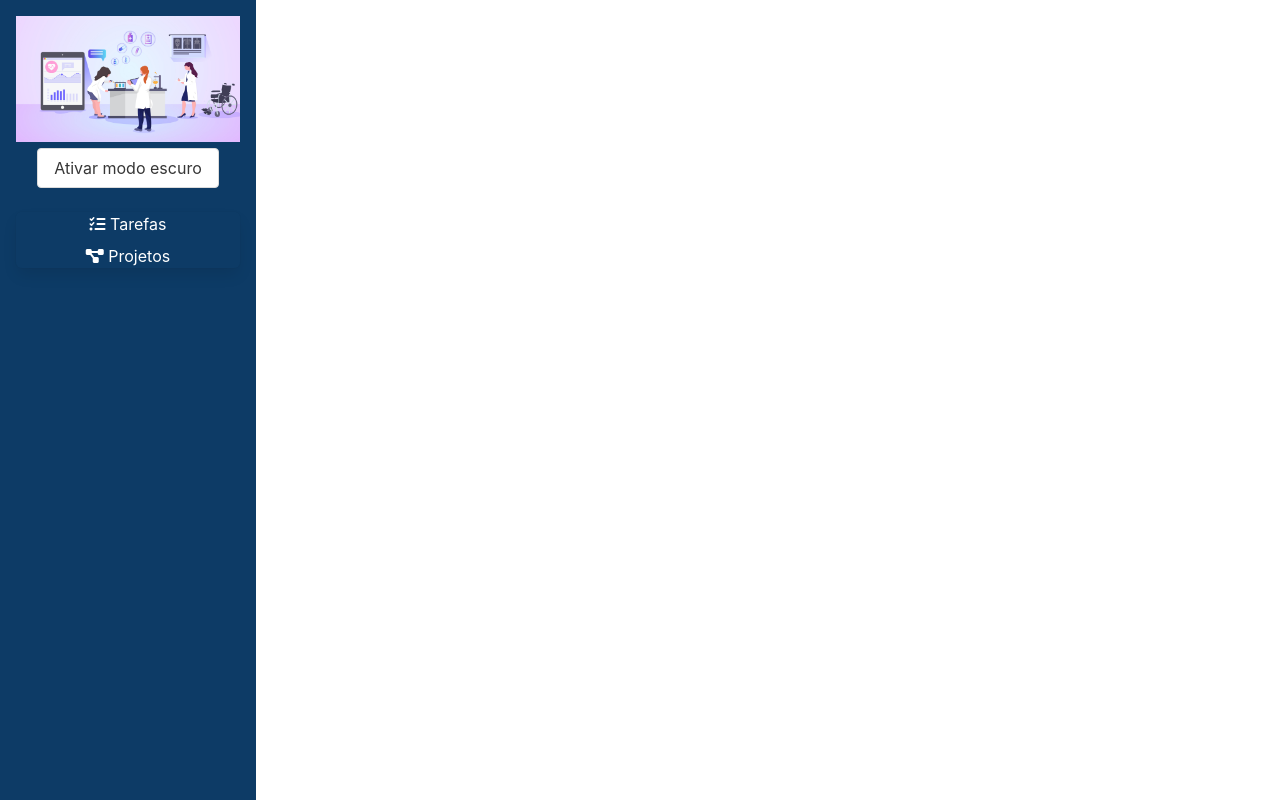
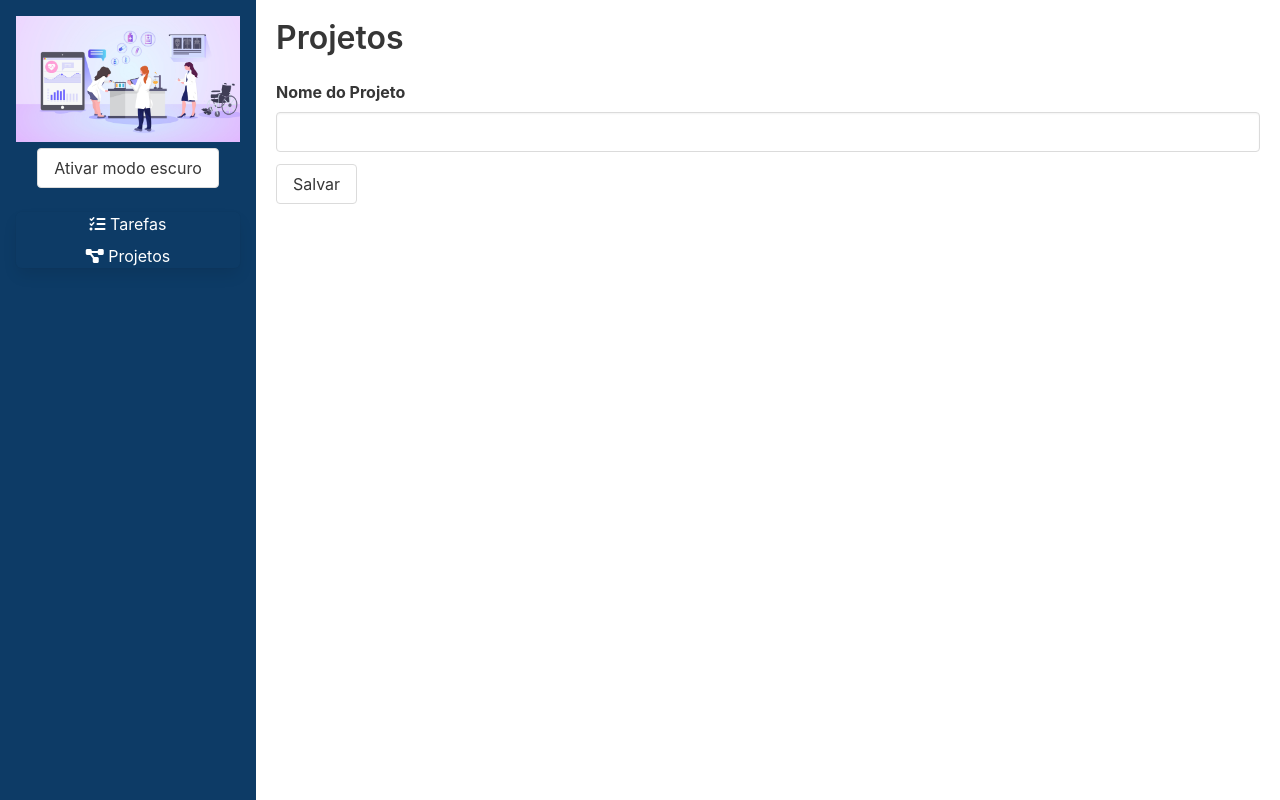
Before and after one commit to EdnildoCunha/gerenciador-de-estudos-vuejs, a Vue app: page /#/projetos/1 in a window 1280 px wide. Built offline with nearby package versions, Linux system fonts and the light colour scheme.

Commit message:
edição de projeto e separação dos componentes formulário e projeto

```diff
--- a/src/roteador/index.ts
+++ b/src/roteador/index.ts
@@ -1,5 +1,6 @@
 import { createRouter, createWebHashHistory, RouteRecordRaw } from "vue-router";
 import Projetos from '../views/Projetos.vue';
+import Formulario from '../views/projetos/Formulario.vue';
 import Tarefas from '../views/Tarefas.vue';
 
 const rotas: RouteRecordRaw[] = [
@@ -12,6 +13,17 @@
         path: '/projetos',
         name: 'Projetos',
         component: Projetos
+    },
+    {
+        path: '/projetos/novo',
+        name: 'Novo Projeto',
+        component: Formulario
+    },
+    {
+        path: '/projetos/:id',
+        name: 'Editar Projeto',
+        component: Formulario,
+        props: true
     }
 ]
 
--- a/src/store/index.ts
+++ b/src/store/index.ts
@@ -19,6 +19,11 @@
                 nome: nomeDoProjeto
             } as IProjeto
             state.projetos.push(projeto)
+        },
+        'ALTERA_PROJETO'(state, projeto: IProjeto) {
+
+            const index = state.projetos.findIndex(proj => proj['id'] == projeto['id']);
+            state.projetos[index] = projeto
         }
     }
 })
--- a/src/views/Projetos.vue
+++ b/src/views/Projetos.vue
@@ -1,28 +1,30 @@
 <template>
     <section class="projetos">
         <h1 class="title">Projetos</h1>
-        <form @submit.prevent="salvar">
-            <div class="field">
-                <label for="nomeDoProjeto" class="label">Nome do Projeto</label>
-                <input type="text" class="input" v-model="nomeDoProjeto" id="nomeDoProjeto" />
-            </div>
-            <div class="field">
-                <button class="button" type="submit">
-                    Salvar
-                </button>
-            </div>
-        </form>
+        <router-link to="/projetos/novo" class="button">
+            <span class="icon is-small">
+                <i class="fas fa-plus"></i>
+            </span>
+        </router-link>
         <table class="table is-fullwidth">
             <thead>
                 <tr>
                     <th>ID</th>
                     <th>Nome</th>
+                    <th>Acões</th>
                 </tr>
             </thead>
             <tbody v-for="projeto in projetos" :key="projeto.id">
                 <tr>
                     <td>{{ projeto.id }}</td>
                     <td>{{ projeto.nome }}</td>
+                    <td>
+                        <router-link :to="`/projetos/${projeto.id}`" class="button">
+                            <span class="icon is-small">
+                                <i class="fas fa-pencil-alt"></i>
+                            </span>
+                        </router-link>
+                    </td>
                 </tr>
             </tbody>
         </table>
@@ -34,21 +36,10 @@
 import { computed, defineComponent } from 'vue';
 export default defineComponent({
     name: 'ProjetosNome',
-    data() {
-        return {
-            nomeDoProjeto: ""
-        };
-    },
-    methods: {
-        salvar() {
-            this.store.commit('ADICIONA_PROJETO', this.nomeDoProjeto),
-                this.nomeDoProjeto = ''
-        },
-    },
+
     setup() {
         const store = useStore()
         return {
-            store,
             projetos: computed(() => store.state.projetos)
         }
     }
--- /dev/null
+++ b/src/views/projetos/Formulario.vue
@@ -0,0 +1,69 @@
+<template>
+    <section class="projetos">
+        <h1 class="title">Projetos</h1>
+        <form @submit.prevent="salvar">
+            <div class="field">
+                <label for="nomeDoProjeto" class="label">Nome do Projeto</label>
+                <input type="text" class="input" v-model="nomeDoProjeto" id="nomeDoProjeto" />
+            </div>
+            <div class="field">
+                <button class="button" type="submit">
+                    Salvar
+                </button>
+            </div>
+        </form>
+    </section>
+</template>
+
+<script lang="ts">
+import { useStore } from '@/store';
+import { defineComponent } from 'vue';
+export default defineComponent({
+    name: 'FormularioNome',
+    props: {
+        id: {
+            type: String
+        }
+    },
+    mounted() {
+        if (this.id) {
+            const projeto = this.store.state.projetos.find(proj => proj.id == this.id);
+            this.nomeDoProjeto = projeto?.nome || " "
+
+        }
+    },
+    data() {
+        return {
+            nomeDoProjeto: ""
+        };
+    },
+    methods: {
+        salvar() {
+            if (this.id) {
+                //edição
+                this.store.commit('ALTERA_PROJETO', {
+                    id: this.id,
+                    nome: this.nomeDoProjeto
+                })
+            } else {
+                //cadastra
+                this.store.commit('ADICIONA_PROJETO', this.nomeDoProjeto);
+            }
+            this.nomeDoProjeto = '';
+            this.$router.push('/projetos');
+        },
+    },
+    setup() {
+        const store = useStore()
+        return {
+            store
+        }
+    }
+});
+</script>
+
+<style scoped>
+.projetos {
+    padding: 1.25rem;
+}
+</style>
```
